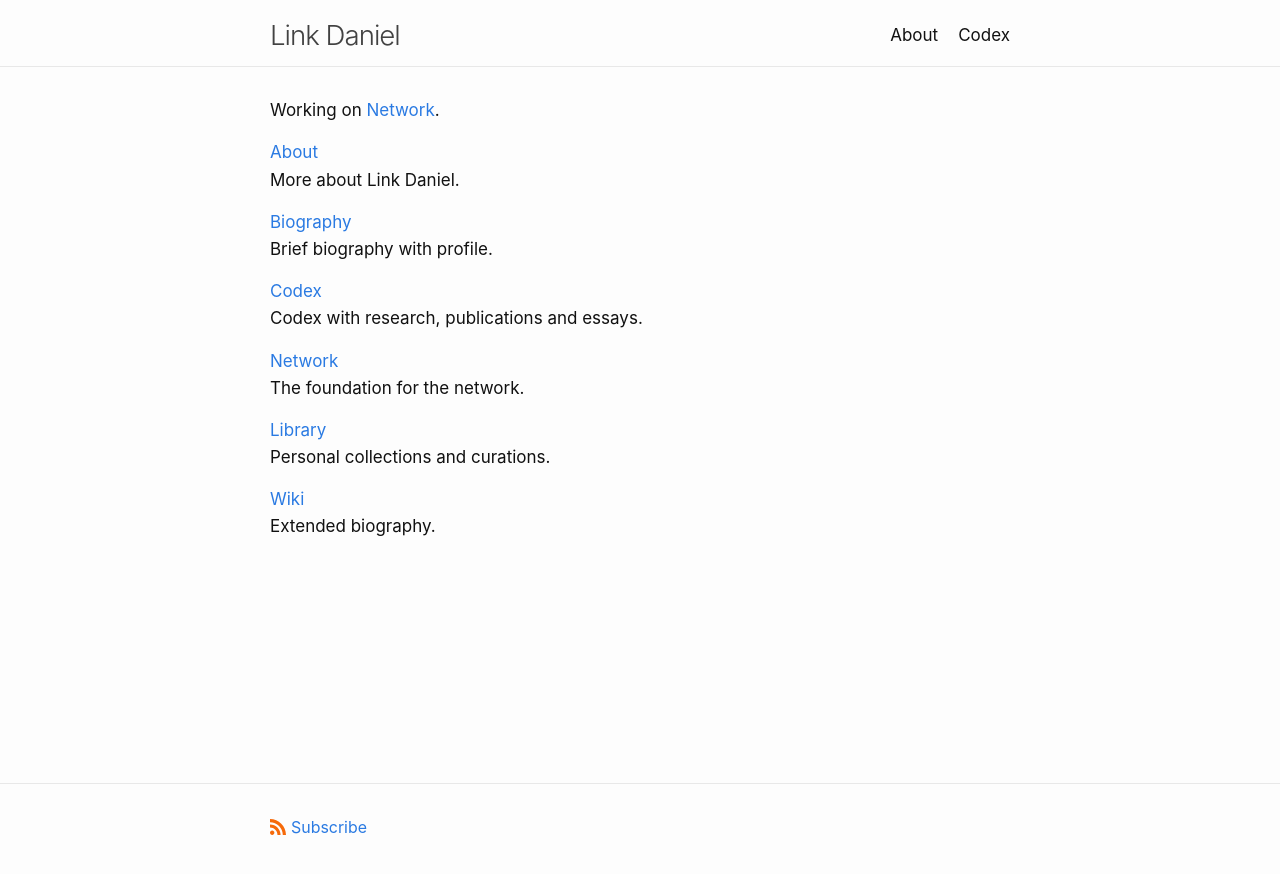
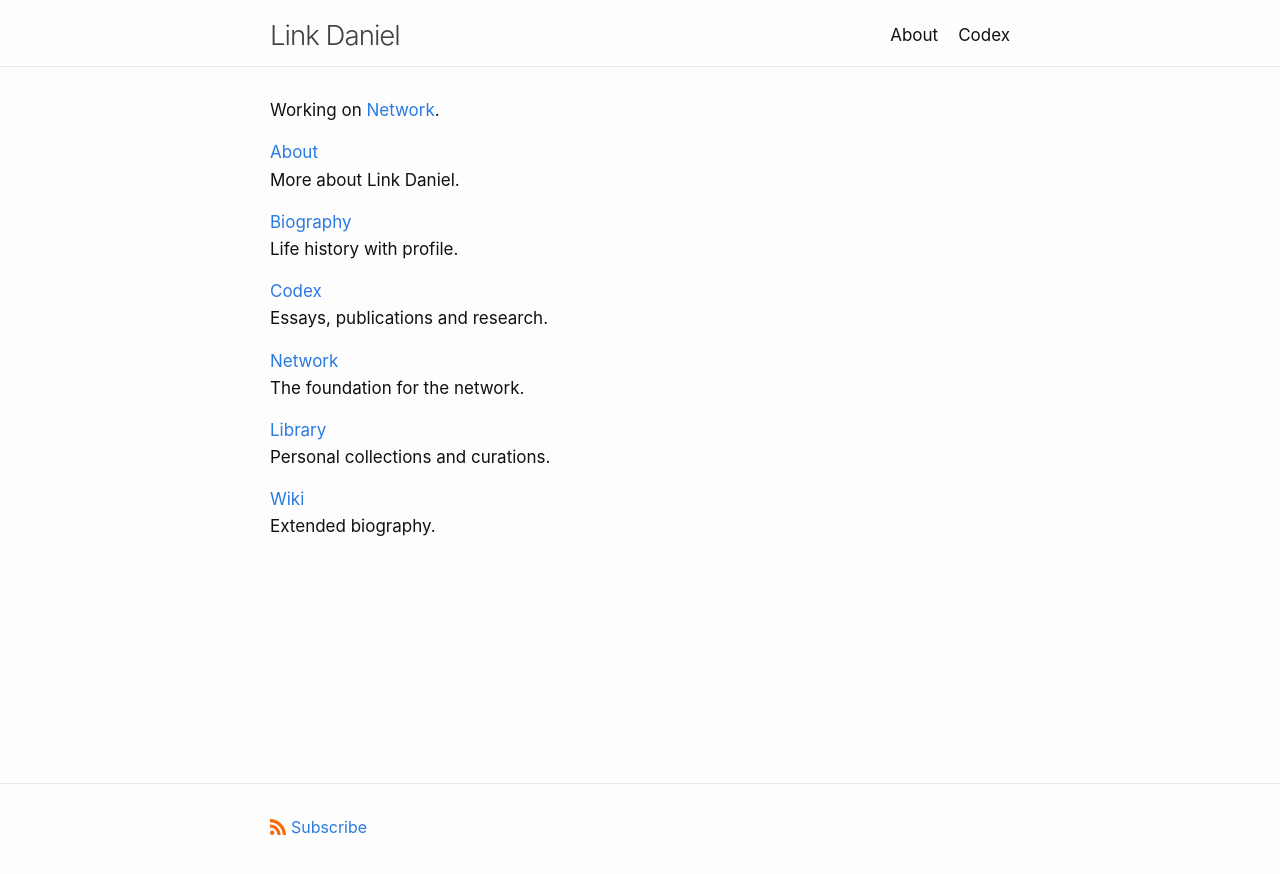
Before and after one commit to link-daniel/link.github.io, a Jekyll site: the page built from index.md, in a window 1280 px wide. Shown: the top 874 px of the page. Built offline with Jekyll 4.4.1, drawn with Linux system fonts in a browser that asks for light colours.

Commit message:
Update index.md

```diff
--- a/index.md
+++ b/index.md
@@ -16,11 +16,11 @@ More about Link Daniel.
 
 [Biography](/biography)
 <br>
-Brief biography with profile.
+Life history with profile.
 
 [Codex](/codex)
 <br>
-Codex with research, publications and essays.
+Essays, publications and research.
 
 [Network](https://network.foundation)
 <br>
```
